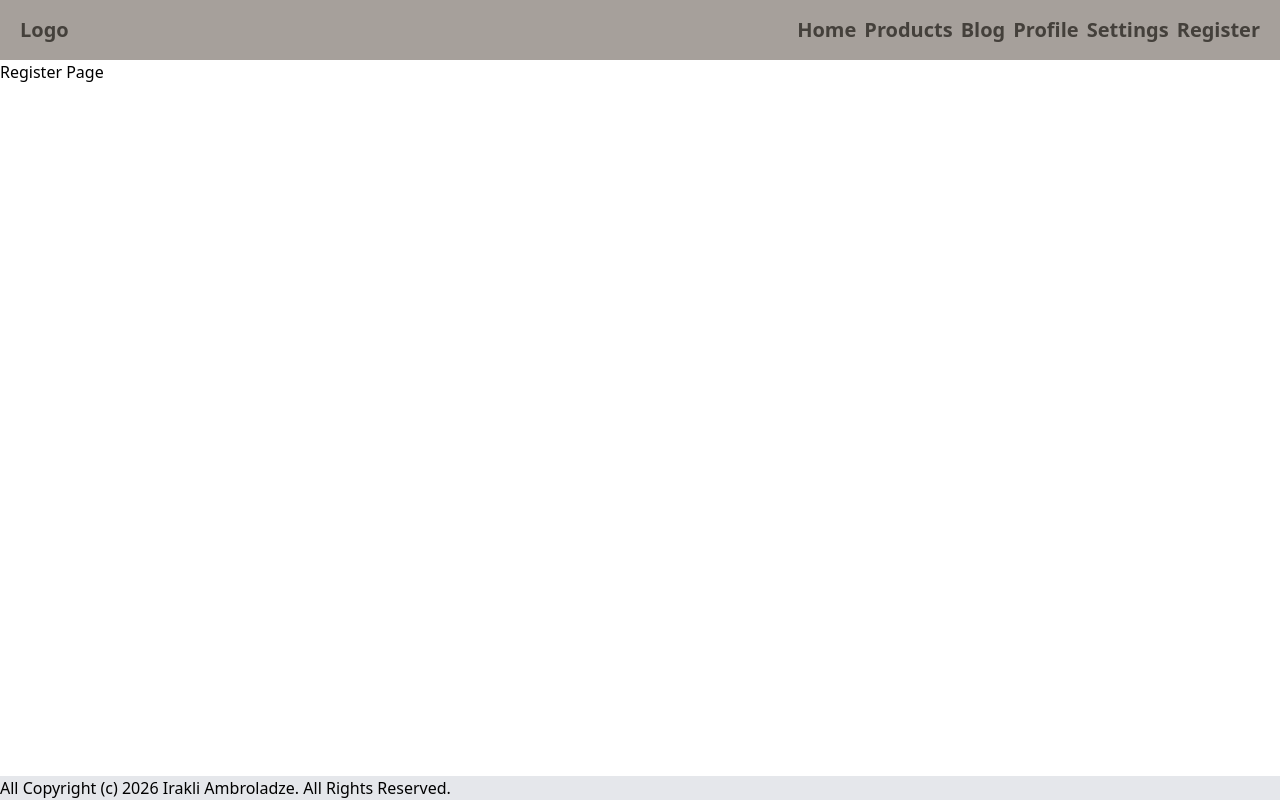
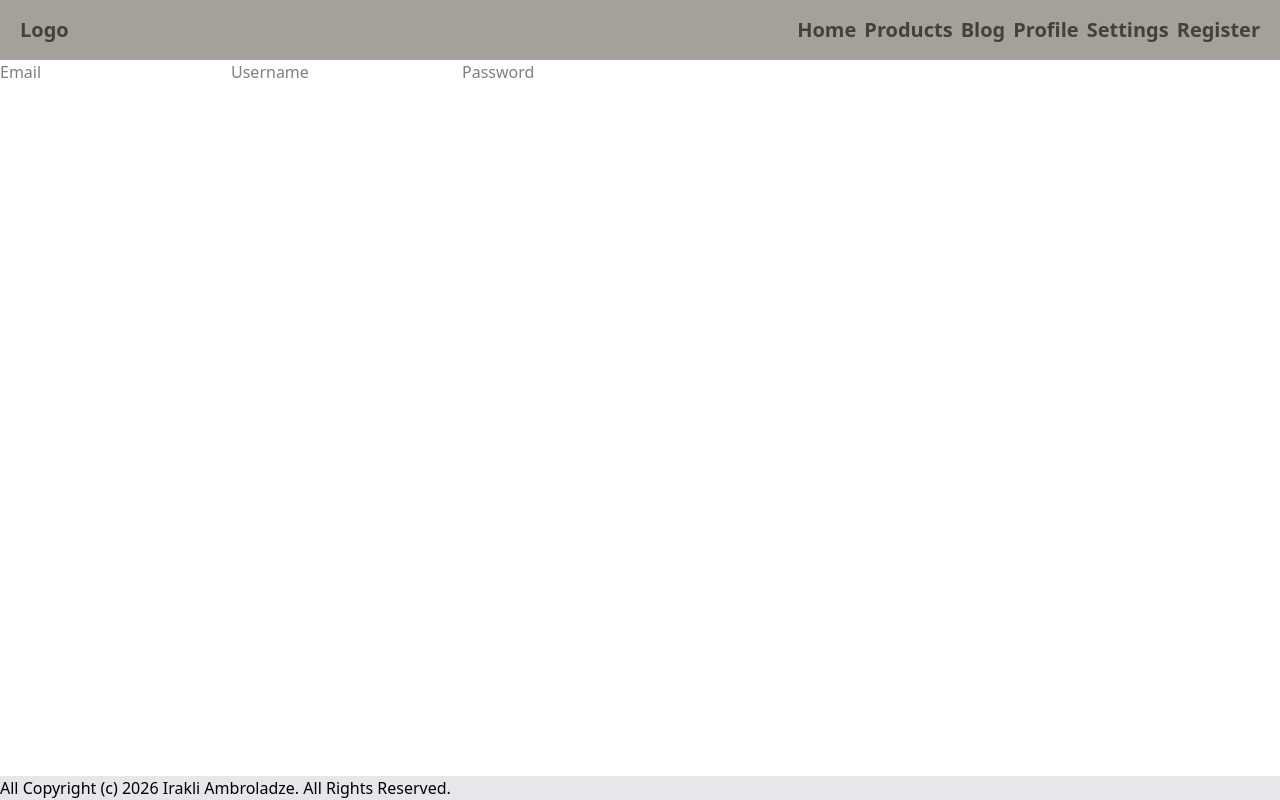
Before and after one commit to IrakliAmbroladze/react-geolab, a React (Vite) app: page /register in a window 1280 px wide. Built offline with nearby package versions, Linux system fonts and the light colour scheme.

Commit message:
feat(Register): added initial RegisterForm component

```diff
--- /dev/null
+++ b/src/components/RegisterForm.jsx
@@ -0,0 +1,9 @@
+export const RegisterForm = () => {
+  return (
+    <form>
+      <input type="email" placeholder="Email" />
+      <input type="text" placeholder="Username" />
+      <input type="password" placeholder="Password" />
+    </form>
+  );
+};
--- a/src/pages/Register.jsx
+++ b/src/pages/Register.jsx
@@ -1,7 +1,9 @@
+import { RegisterForm } from "../components/RegisterForm";
+
 export default function Register() {
   return (
     <>
-      <h1>Register Page</h1>
+      <RegisterForm />
     </>
   );
 }
```
